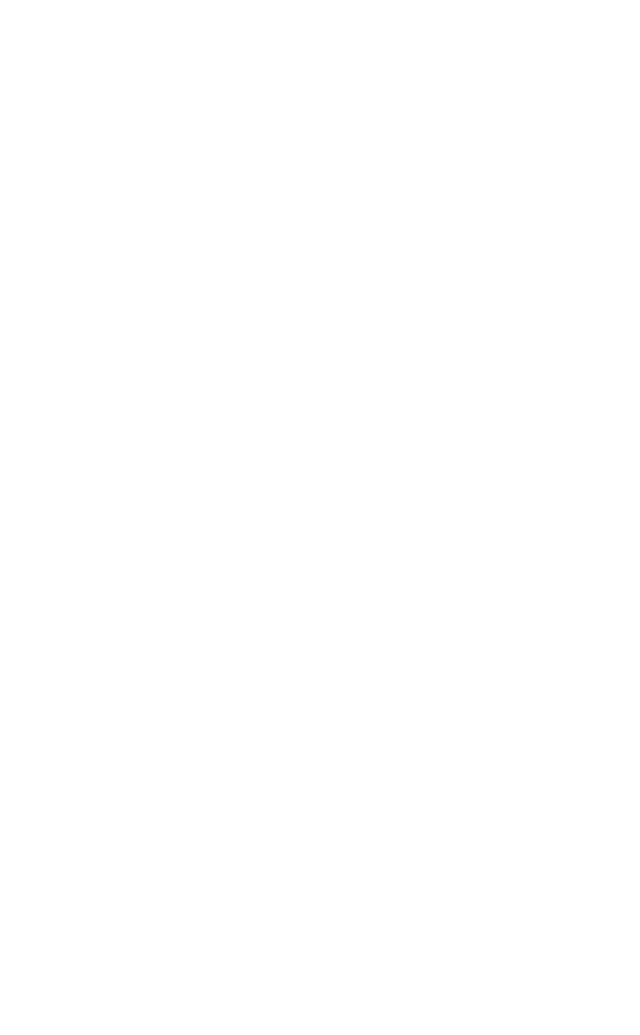
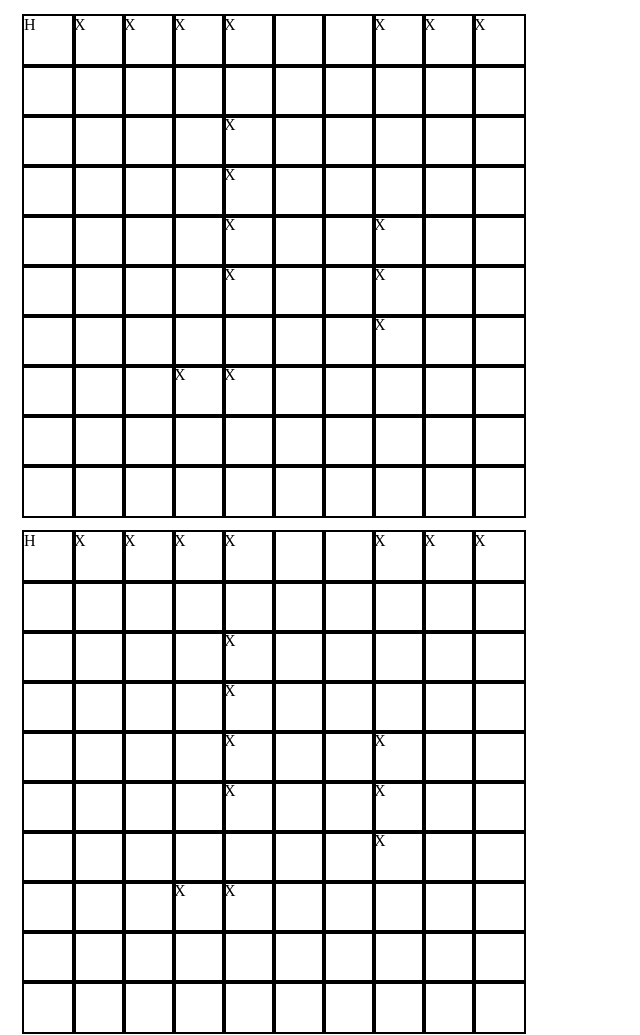
Before and after one commit to BostonEssary/battleship, a website with bundled scripts: page dist/index.html in a window 1280 px wide. Shown: the whole page, without its empty margins (0-640 px from the left). Before the commit the page ends 800 px from the top, so only its background shows below. Built offline with nearby package versions, Linux system fonts and the light colour scheme.

Commit message:
add player boards to dom

```diff
--- a/assets/style.css
+++ b/assets/style.css
@@ -0,0 +1,13 @@
+.spot{
+    width: 50px;
+    height: 50px;
+    outline: black 2px solid;
+}
+
+.row {
+    display: flex;
+}
+
+.board {
+    margin: 1em;
+}
--- /dev/null
+++ b/src/dom.js
@@ -0,0 +1,20 @@
+function drawPlayerBoard(player, id) {
+  const playerBoard = document.createElement('div');
+  playerBoard.id = id;
+  playerBoard.classList.add('board');
+
+  for (let i = 0; i < player.gameboard.board.length; i++) {
+    const newRow = document.createElement('div');
+    newRow.classList.add('row');
+    for (let j = 0; j < player.gameboard.board[i].length; j++) {
+      const spot = document.createElement('div');
+      spot.classList.add('spot');
+      spot.innerText = player.gameboard.board[i][j];
+      newRow.append(spot);
+    }
+    playerBoard.append(newRow);
+  }
+  return playerBoard;
+}
+
+export default { drawPlayerBoard };
--- a/src/gameboard.js
+++ b/src/gameboard.js
@@ -1,119 +1,100 @@
-import Ship from "./ship"
-class Gameboard{
+import Ship from './ship';
 
-    board = [['','','','','','','','','',''],
-             ['','','','','','','','','',''],
-             ['','','','','','','','','',''],
-             ['','','','','','','','','',''],
-             ['','','','','','','','','',''],
-             ['','','','','','','','','',''],
-             ['','','','','','','','','',''],
-             ['','','','','','','','','',''],
-             ['','','','','','','','','',''],
-             ['','','','','','','','','','']]
+class Gameboard {
+  board = [['', '', '', '', '', '', '', '', '', ''],
+    ['', '', '', '', '', '', '', '', '', ''],
+    ['', '', '', '', '', '', '', '', '', ''],
+    ['', '', '', '', '', '', '', '', '', ''],
+    ['', '', '', '', '', '', '', '', '', ''],
+    ['', '', '', '', '', '', '', '', '', ''],
+    ['', '', '', '', '', '', '', '', '', ''],
+    ['', '', '', '', '', '', '', '', '', ''],
+    ['', '', '', '', '', '', '', '', '', ''],
+    ['', '', '', '', '', '', '', '', '', '']];
 
-    carrier = new Ship(5, 'Carrier')
+  carrier = new Ship(5, 'Carrier');
 
-    battleship = new Ship(4, 'Battleship')
+  battleship = new Ship(4, 'Battleship');
 
-    destroyer = new Ship(3, 'Destroyer')
+  destroyer = new Ship(3, 'Destroyer');
 
-    submarine = new Ship(3, 'Submarine')
+  submarine = new Ship(3, 'Submarine');
 
-    patrolBoat = new Ship(2, 'Patrol Boat')
+  patrolBoat = new Ship(2, 'Patrol Boat');
 
+  ships = [this.carrier, this.battleship, this.destroyer, this.submarine, this.patrolBoat];
 
-    ships = [this.carrier, this.battleship, this.destroyer, this.submarine, this.patrolBoat]
-
-
-    constructor(){
+  constructor() {
 
   }
 
-    checkLegalPlacement(ship, isVertical, xCord, yCord){
-        if (isVertical === true && yCord + ship.length <= 10){
-            return true
+  checkLegalPlacement(ship, isVertical, xCord, yCord) {
+    if (isVertical === true && yCord + ship.length <= 10) {
+      return true;
     }
-        else if(isVertical === false && xCord + ship.length <= 10){
-            return true
-        }
-        else{
-            return false
-        }
+    if (isVertical === false && xCord + ship.length <= 10) {
+      return true;
     }
 
+    return false;
+  }
 
+  placeShip(ship, isVertical, xCord, yCord) {
+    if (this.checkLegalPlacement(ship, isVertical, xCord, yCord) === false) {
+      return 'that is not a legal placement';
+    }
 
-
-
-
-
-    placeShip(ship, isVertical, xCord, yCord){
-        if(this.checkLegalPlacement(ship, isVertical, xCord, yCord) === false){
-            return 'that is not a legal placement'
-        }
-        else{
     for (let index = 0; index < ship.length; index++) {
-                if(isVertical === true){
-                    this.board[yCord+index][xCord] = 'X'
-                    ship.setCords(xCord, yCord+index)
-                }
-                else if (isVertical === false){
-                    this.board[yCord][xCord+index] = 'X'
-                    ship.setCords(xCord+index, yCord)
-
-                }
+      if (isVertical === true) {
+        this.board[yCord + index][xCord] = 'X';
+        ship.setCords(xCord, yCord + index);
+      } else if (isVertical === false) {
+        this.board[yCord][xCord + index] = 'X';
+        ship.setCords(xCord + index, yCord);
       }
     }
   }
 
-    getShipAtCoords(xCord, yCord){
-        let attack = [yCord, xCord]
-        let foundCoord = false
-        let shipAtCoord
-        this.ships.forEach(ship =>{
-            ship.coords.forEach(coord => {
-                if(JSON.stringify(coord) === JSON.stringify(attack)){
-                    shipAtCoord = ship
-                    foundCoord = true
+  getShipAtCoords(xCord, yCord) {
+    const attack = [yCord, xCord];
+    let foundCoord = false;
+    let shipAtCoord;
+    this.ships.forEach((ship) => {
+      ship.coords.forEach((coord) => {
+        if (JSON.stringify(coord) === JSON.stringify(attack)) {
+          shipAtCoord = ship;
+          foundCoord = true;
         }
-            })
-        })
-        if(foundCoord === true){
-            return shipAtCoord
+      });
+    });
+    if (foundCoord === true) {
+      return shipAtCoord;
+    }
   }
 
+  recieveAttack(xCord, yCord) {
+    if (this.board[yCord][xCord] === '') {
+      this.board[yCord][xCord] = 'M';
+    } else if (this.board[yCord][xCord] === 'X') {
+      const ship = this.getShipAtCoords(xCord, yCord);
+      this.board[yCord][xCord] = 'H';
+      ship.hit();
+    }
+    this.ships.forEach((ship) => {
+      ship.isSunk();
+    });
   }
 
-    recieveAttack(xCord, yCord){
-        if(this.board[yCord][xCord] === ''){
-            this.board[yCord][xCord] = 'M'
-        }
-        else if(this.board[yCord][xCord] === 'X'){
-            let ship = this.getShipAtCoords(xCord, yCord)
-            this.board[yCord][xCord] = 'H'
-            ship.hit()
-
-        }
-        this.ships.forEach(ship =>{
-            ship.isSunk()
-        })
-    }
-
-    checkAllShipsAreSunk(){
-        let allShipsSunk = true
-        this.ships.forEach(ship => {
-            if(ship.sunk === false){
-                allShipsSunk = false
+  checkAllShipsAreSunk() {
+    let allShipsSunk = true;
+    this.ships.forEach((ship) => {
+      if (ship.sunk === false) {
+        allShipsSunk = false;
       }
     });
 
-        return allShipsSunk
+    return allShipsSunk;
+  }
 }
 
-
-
-}
-
-
-export default Gameboard
+export default Gameboard;
--- a/src/index.js
+++ b/src/index.js
@@ -1,9 +1,22 @@
-import Gameboard from "./gameboard";
+import Player from './player';
+import dom from './dom';
 
-let gameboard = new Gameboard()
-gameboard.placeShip(gameboard.patrolBoat, true, 0, 0)
-gameboard.placeShip(gameboard.carrier, true, 5, 0)
-console.log(gameboard.patrolBoat)
-console.log(gameboard.carrier)
-gameboard.recieveAttack(0,0)
-console.log(gameboard.getShipAtCoords(5,0))
+const player1 = new Player('Boston');
+const player2 = new Player('Computer');
+
+player1.gameboard.placeShip(player1.gameboard.carrier, false, 0, 0);
+player1.gameboard.placeShip(player1.gameboard.battleship, true, 4, 2);
+player1.gameboard.placeShip(player1.gameboard.patrolBoat, false, 3, 7);
+player1.gameboard.placeShip(player1.gameboard.destroyer, true, 7, 4);
+player1.gameboard.placeShip(player1.gameboard.submarine, false, 7, 0);
+
+player2.gameboard.placeShip(player2.gameboard.carrier, false, 0, 0);
+player2.gameboard.placeShip(player2.gameboard.battleship, true, 4, 2);
+player2.gameboard.placeShip(player2.gameboard.patrolBoat, false, 3, 7);
+player2.gameboard.placeShip(player2.gameboard.destroyer, true, 7, 4);
+player2.gameboard.placeShip(player2.gameboard.submarine, false, 7, 0);
+
+player1.gameboard.recieveAttack(0, 0);
+player2.gameboard.recieveAttack(0, 0);
+document.body.prepend(dom.drawPlayerBoard(player1, 'player-board'));
+document.body.prepend(dom.drawPlayerBoard(player2, 'enemy-board'));
--- /dev/null
+++ b/src/player.js
@@ -0,0 +1,18 @@
+import Gameboard from './gameboard';
+
+class Player {
+  gameboard = new Gameboard();
+
+  playerBoard = this.gameboard.board;
+
+  constructor(name) {
+    this.name = name;
+  }
+
+  attackEnemy(enemy, xCord, yCord) {
+    enemy.gameboard.recieveAttack(xCord, yCord);
+    console.log(enemy.gameboard.board);
+  }
+}
+
+export default Player;
--- /dev/null
+++ b/src/player.test.js
@@ -0,0 +1,13 @@
+import Player from './player';
+
+describe('Player', () => {
+  test('returns player with a given name', () => {
+    const player = new Player('Boston');
+    expect(player.name).toBe('Boston');
+  });
+
+  test('returns an array which is the players board', () => {
+    const player = new Player('Boston');
+    expect(Array.isArray(player.playerBoard)).toBe(true);
+  });
+});
```
Also changed, not shown: .eslintrc.json (added), dist/index.html, dist/main.js. Lines whose indentation alone changed are shown as unchanged.
